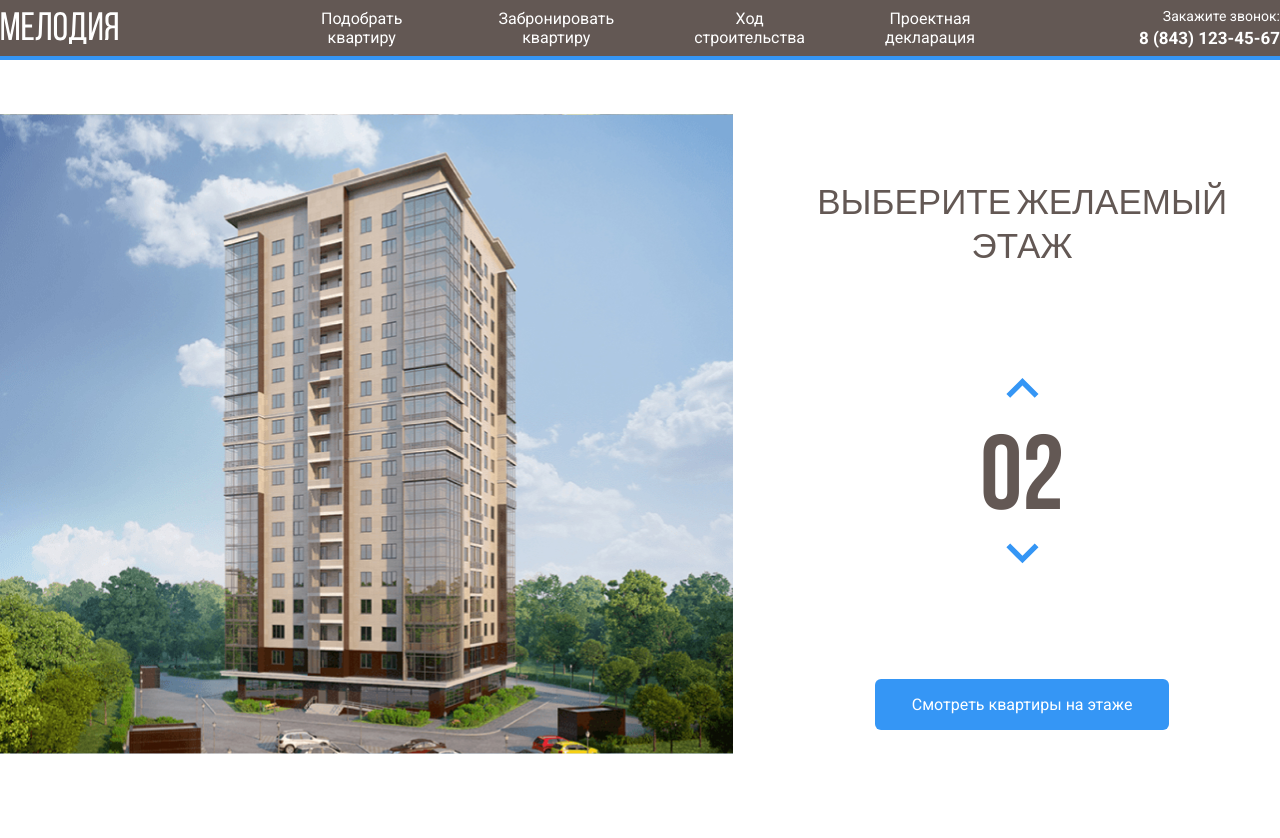
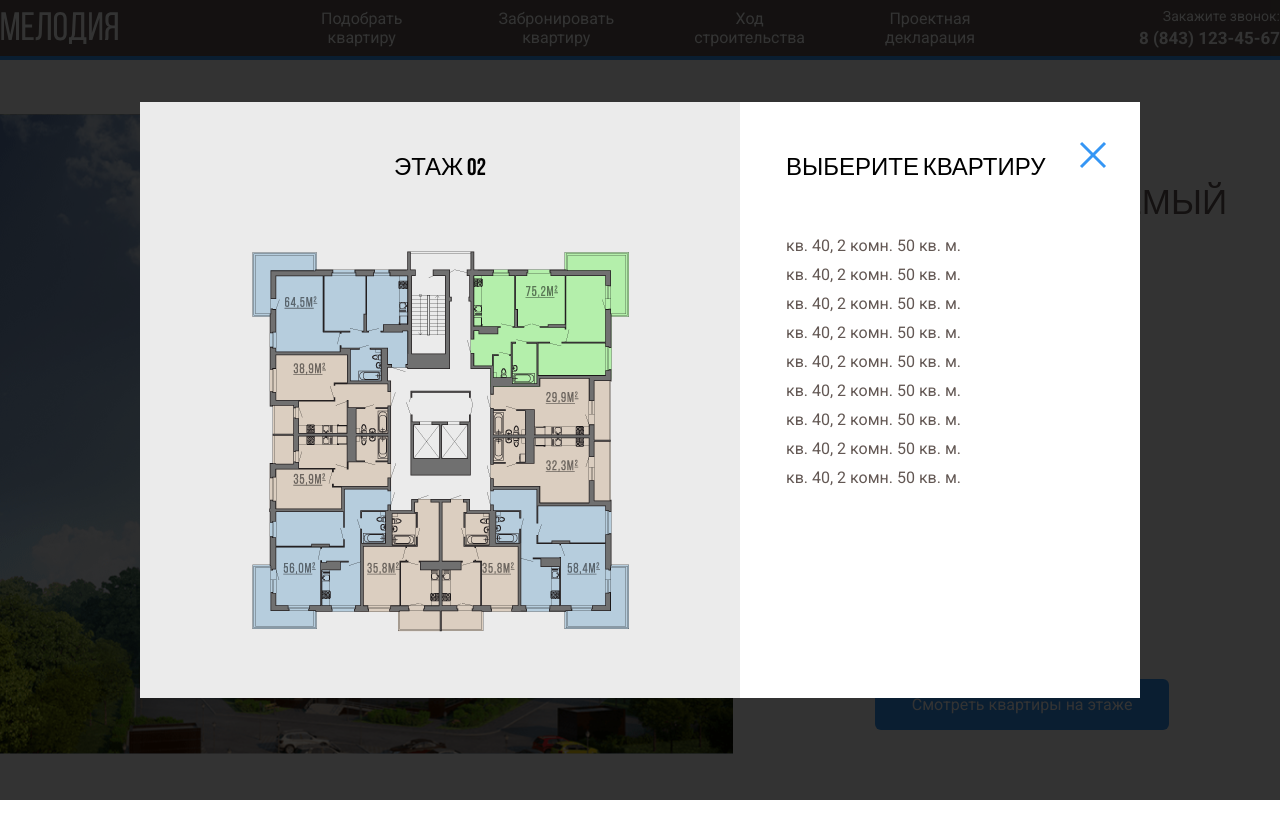
Before and after one commit to Antonbinom/Melody, a plain HTML site: page index.html in a window 1280 px wide. Both pictures are taken after a click on the button "Смотреть квартиры на этаже". Drawn offline with Linux system fonts and the light colour scheme.

Commit message:
create: modal and interactive

```diff
--- a/index.html
+++ b/index.html
@@ -172,12 +172,12 @@
               <button class="button main__count-button button-up">
                 <img src="img/up.svg" alt="Image: Вверх" class="main__count-up" />
               </button>
-              <span class="main__count-floor">02</span>
+              <span class="main__count-floor counter">02</span>
               <button class="button main__count-button button-down">
                 <img src="img/down.svg" alt="Image: Вниз" class="main__count-up" />
               </button>
             </div>
-            <button class="main-button button">Смотреть квартиры на этаже</button>
+            <button class="main-button view-flats button">Смотреть квартиры на этаже</button>
           </div>
         </div>
         <!-- /.main__wrapper -->
@@ -185,6 +185,100 @@
       <!-- /.container -->
     </section>
     <!-- /.main -->
+    <div class="modal">
+      <div class="modal__dialog">
+        <button class="button modal-close-button">
+          <svg width="28" height="28" viewBox="0 0 28 28" fill="none" xmlns="http://www.w3.org/2000/svg">
+            <path d="M2 2L26 26" stroke="#3596F5" stroke-width="3" />
+            <path d="M26 2L2 26" stroke="#3596F5" stroke-width="3" />
+          </svg>
+        </button>
+        <div class="modal__image">
+          <h3 class="modal-title">Этаж <span class="modal-counter counter">02</span></h3>
+          <svg
+            class="modal-flats"
+            width="433"
+            height="408"
+            viewBox="0 0 433 408"
+            fill="none"
+            xmlns="http://www.w3.org/2000/svg"
+            xmlns:xlink="http://www.w3.org/1999/xlink"
+          >
+            <image id="image0" width="433" height="408" xlink:href="img/floor.png" />
+            <path d="M388 81V141H314V148H267.5V131H247V32.5H338.5V16H405V81H388Z" fill="#3595F6" fill-opacity="0.75" />
+            <path d="M314 148.5H268V200H367.5V205H387.5V141H314V148.5Z" fill="#3595F6" fill-opacity="0.75" />
+            <path
+              d="M314.192 252.662H268V200H367.916V204.602H388V268H314.192V252.662Z"
+              fill="#3595F6"
+              fill-opacity="0.75"
+            />
+            <path
+              d="M314 253H268.5V309H295.5V376H340V393H405V328.5H388V268.5H314V253Z"
+              fill="#3595F6"
+              fill-opacity="0.75"
+            />
+            <path
+              d="M218 394.5V264H247.5V273.5H267.5V310.5H294.5V375H259.5V394.5H218Z"
+              fill="#3595F6"
+              fill-opacity="0.75"
+            />
+            <path
+              d="M217 394.5V264H187.5V273.5H167.5V310.5H140.5V375H175.5V394.5H217Z"
+              fill="#3595F6"
+              fill-opacity="0.75"
+            />
+            <path
+              d="M121 252H166.5V309H139.5V376H95V393H30V328.5H47V273.5H121V252Z"
+              fill="#3595F6"
+              fill-opacity="0.75"
+            />
+            <path d="M119.5 273.5H46V198H167V250.822H119.5V273.5Z" fill="#3595F6" fill-opacity="0.75" />
+            <path d="M124.729 116H46V198H167V145.178H124.729V116Z" fill="#3595F6" fill-opacity="0.75" />
+            <path
+              d="M46.5 81V115.5H125V144.5H164V131H184.5V32.5H93V16H28V81H46.5Z"
+              fill="#3595F6"
+              fill-opacity="0.75"
+            />
+          </svg>
+        </div>
+        <!-- /.modal__image -->
+        <div class="modal__info">
+          <h3 class="modal-title">Выберите квартиру</h3>
+          <ul class="modal__list">
+            <li class="modal__list-item">
+              <a href="#" class="modal__list-link">кв. 40, 2 комн. 50 кв. м.</a>
+            </li>
+            <li class="modal__list-item">
+              <a href="#" class="modal__list-link">кв. 40, 2 комн. 50 кв. м.</a>
+            </li>
+            <li class="modal__list-item">
+              <a href="#" class="modal__list-link">кв. 40, 2 комн. 50 кв. м.</a>
+            </li>
+            <li class="modal__list-item">
+              <a href="#" class="modal__list-link">кв. 40, 2 комн. 50 кв. м.</a>
+            </li>
+            <li class="modal__list-item">
+              <a href="#" class="modal__list-link">кв. 40, 2 комн. 50 кв. м.</a>
+            </li>
+            <li class="modal__list-item">
+              <a href="#" class="modal__list-link">кв. 40, 2 комн. 50 кв. м.</a>
+            </li>
+            <li class="modal__list-item">
+              <a href="#" class="modal__list-link">кв. 40, 2 комн. 50 кв. м.</a>
+            </li>
+            <li class="modal__list-item">
+              <a href="#" class="modal__list-link">кв. 40, 2 комн. 50 кв. м.</a>
+            </li>
+            <li class="modal__list-item">
+              <a href="#" class="modal__list-link">кв. 40, 2 комн. 50 кв. м.</a>
+            </li>
+          </ul>
+        </div>
+        <!-- /.modal__info -->
+      </div>
+      <!-- /.modal__dialog -->
+    </div>
+    <!-- /.modal -->
     <script src="js/jquery-3.6.0.min.js"></script>
     <script src="js/main.js"></script>
   </body>
--- a/js/main.js
+++ b/js/main.js
@@ -3,13 +3,21 @@ $(document).ready(function () {
 	var floorPath = $('.main-image path'); // каждый отдельный этаж в svg
 	var counterUp = $('.button-up'); // кнопка увеличения этажа
 	var counterDown = $('.button-down') // кнопка уменьшения этажа
-	var counter = $('.main__count-floor')
+	var counter = $('.counter')
+	var modal = $('.modal');
+	var modalCloseButton = $('.modal-close-button');
+	var viewFlatsButton = $('.view-flats');
+
 // Функция при наведении мышью на этаж
 	floorPath.on('mouseover', function () { // при наведении выполняется ф-ция, в которой:
 		floorPath.removeClass('current-floor'); // удаляется активный класс у этажей
 		currentFloor = $(this).attr('data-floor'); // получаем значение текущего этажа
 		counter.text(currentFloor); // записываем значение этажа в счетчик
 	});
+
+	floorPath.on('click', toggleModal);
+	viewFlatsButton.on('click', toggleModal);
+	modalCloseButton.on('click', toggleModal);
 
 	counterUp.on('click', function () { // отслеживаем клик по кнопке вверх
 		if (currentFloor < 18) { // если значение этажа не более 18, то
@@ -30,4 +38,7 @@ $(document).ready(function () {
 		$(`[data-floor=${usCurrentFloor}]`).toggleClass('current-floor'); // подсвечиваем такущий класс
 		};
 	});
+	function toggleModal() { // создаю функцию в которой
+		modal.toggleClass('is-open'); //открывается/закрывается окно
+	}
 });
--- /dev/null
+++ b/sass/blocks/_modal.sass
@@ -0,0 +1,68 @@
+.modal
+	position: fixed
+	top: 0
+	left: 0
+	width: 100%
+	height: 100%
+	display: flex
+	align-items: center
+	justify-content: center
+	background-color: rgba(0, 0, 0, 0.8)
+	position: 0
+	transform: scale(0)
+	transition: opacity 0.2
+	&__dialog
+		position: relative
+		max-width: 1000px
+		min-height: 565px
+		background-color: $light
+		flex-grow: 1
+		display: flex
+		opacity: 0
+		transform: translateY(-10% )
+		transition: transform 0.2s, opacity 0.2s
+		transition-delay: 0.2s
+	&-close-button
+		position: absolute
+		top: 38px
+		right: 27px
+	&__image
+		text-align: center
+		width: 60%
+		padding: 50px
+		background-color: #ebebeb
+	&-flats
+		& path
+			opacity: 0
+			cursor: pointer
+			&:hover
+				opacity: 1
+	&-title
+		margin-bottom: 55px
+		font-family: 'Bebas Neue Cyrillic', sans-serif
+		font-style: normal
+		font-weight: normal
+		font-size: 24px
+		line-height: 29px
+		text-transform: uppercase
+		color: $dark
+	&__info
+		width: 40%
+		padding: 50px 46px
+	&__list
+		padding: 0
+		margin: 0
+		list-style: none
+		&-item
+			color: $brown
+			margin-bottom: 10px
+		&-link
+			&:hover
+				color: $blue
+				text-decoration: underline
+.is-open
+	opacity: 1
+	transform: scale(1)
+.is-open > .modal__dialog
+	opacity: 1
+	transform: translateY(0)
--- a/sass/style.sass
+++ b/sass/style.sass
@@ -10,6 +10,8 @@
 @import 'blocks/header'
 // Подключение Main
 @import 'blocks/main'
+// Подключение Modal
+@import 'blocks/modal'
 
 // Подключение стилей для адаптива
 @import 'media'
```
Also changed, not shown: css/style.css, img/Floor.png (added).
